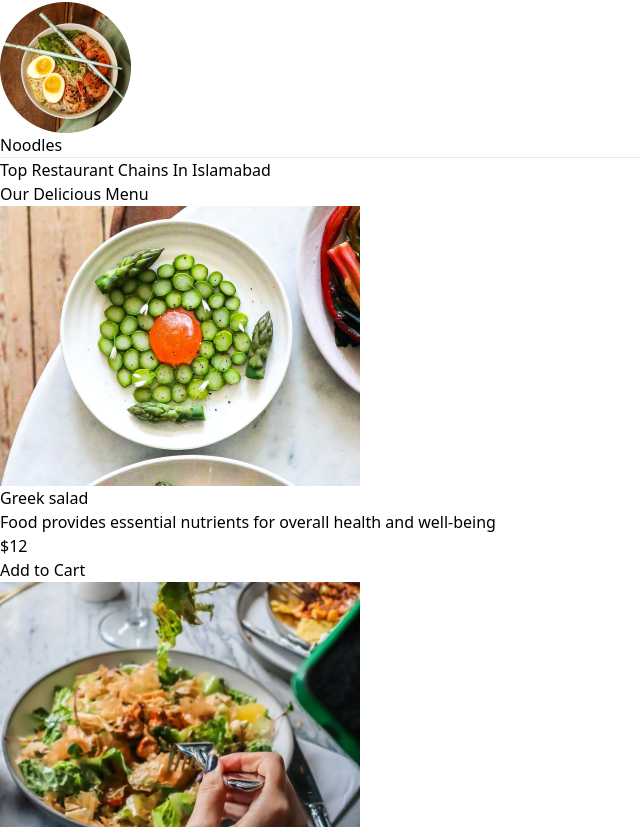
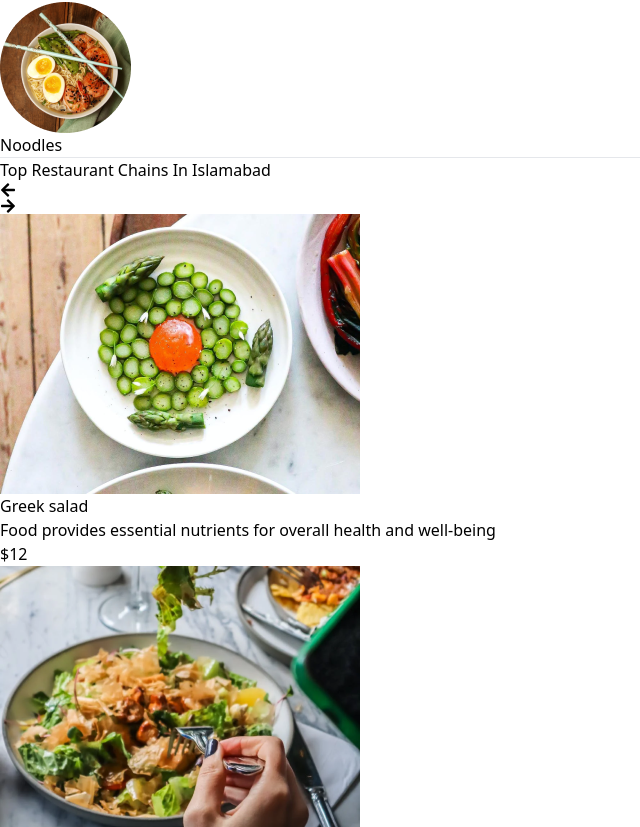
Before and after one commit to Monikhattak/E-commerce-Project-Tailwind-css, a React (Vite) app: page / in a window 1280 px wide. Shown: the part 3673-4500 px from the top of the page, without its empty margins (0-640 px from the left). Built offline with nearby package versions, Linux system fonts and the light colour scheme.

Commit message:
change the card section scrolling add when i click the left right button product will be left right going

```diff
--- a/src/Components/pages/Card.jsx
+++ b/src/Components/pages/Card.jsx
@@ -1,28 +1,63 @@
-import React from 'react';
+import React, { useState, useRef } from 'react';
+import { FaArrowLeft, FaArrowRight } from "react-icons/fa";
 import { food_list } from '../../assets/assets';
 
 function Card() {
+  const [slide, setSlide] = useState(0);
+  const scrollRef = useRef(null);
+  const cardWidth = 300; // Adjusted the width to provide more space for card content
+  const cardsPerView = 4;
+  const maxSlide = food_list.length - cardsPerView;
+
+  const nextSlide = () => {
+    if (slide >= maxSlide) return;
+    setSlide(slide + 1);
+    scrollRef.current.scrollBy({ left: cardWidth, behavior: 'smooth' });
+  };
+
+  const prevSlide = () => {
+    if (slide <= 0) return;
+    setSlide(slide - 1);
+    scrollRef.current.scrollBy({ left: -cardWidth, behavior: 'smooth' });
+  };
+
   return (
-    <div className="max-w-7xl mx-auto p-6">
-      <h1 className="text-3xl font-bold mb-8 text-center text-gray-800">Our Delicious Menu</h1>
-      <div className="grid grid-cols-1 sm:grid-cols-2 md:grid-cols-3 lg:grid-cols-4 gap-8">
+    <div className='max-w-[1200px] mx-auto'>
+      <div className='flex my-3 items-center justify-between'>
+      <div className='text-[25px] font-bold'>Top Restaurant Chains In Islamabad</div>
+        <div className='flex'>
+          <div
+            className={`cursor-pointer flex justify-center items-center w-[30px] h-[30px] bg-[#e2e2e7] rounded-full mx-2 ${slide === 0 && 'opacity-50 cursor-not-allowed'}`}
+            onClick={prevSlide}
+          >
+            <FaArrowLeft />
+          </div>
+          <div
+            className={`cursor-pointer flex justify-center items-center w-[30px] h-[30px] bg-[#e2e2e7] rounded-full mx-2 ${slide >= maxSlide && 'opacity-50 cursor-not-allowed'}`}
+            onClick={nextSlide}
+          >
+            <FaArrowRight />
+          </div>
+        </div>
+      </div>
+      <div className='overflow-hidden' ref={scrollRef}>
+        <div className='flex'>
           {food_list.map(({ id, name, title, description, price, image }) => (
             <div
               key={id}
-            className="bg-white rounded-lg shadow-lg overflow-hidden transform hover:scale-105 transition-transform duration-300"
+              className='flex-shrink-0 w-[300px] mx-2 text-center bg-white rounded-lg shadow-lg overflow-hidden transform hover:scale-105 transition-transform duration-300'
             >
-            <img src={image} alt={name} className="w-full h-48 object-cover" />
-            <div className="p-6">
+              <img src={image} alt={name} className='w-full h-64 object-cover' />
+              <div className="p-4">
                 <h2 className="text-2xl font-bold mb-2 text-gray-800">{name}</h2>
                 <p className="text-sm text-gray-500 mb-4">{title}</p>
                 <p className="text-gray-700 mb-4">{description}</p>
-              <p className="text-lg font-semibold text-gray-900 mb-4">${price}</p>
-              <button className="w-full bg-blue-500 text-white py-2 rounded-md hover:bg-blue-600 transition-colors duration-300">
-                Add to Cart
-              </button>
+                <p className="text-green-500 text-xl font-semibold mb-4">${price}</p>
               </div>
             </div>
           ))}
+        </div>
+        <hr className="my-20 border-1"/>
       </div>
     </div>
   );
--- a/src/Components/pages/TopRest.jsx
+++ b/src/Components/pages/TopRest.jsx
@@ -1,12 +1,11 @@
 import React from 'react'
-import { FaArrowLeft, FaArrowRight } from 'react-icons/fa'
 import Card from './Card'
 
 function TopRest() {
   return (
     <div className='max-w-[1200px] mx-auto'>
     <div className='flex my-3 items-center justify-between'>
-      <div className='text-[25px] font-bold'>Top Restaurant Chains In Islamabad</div>
+
       <div className='flex'>
       </div>
     </div>
```
Lines whose indentation alone changed are shown as unchanged.
